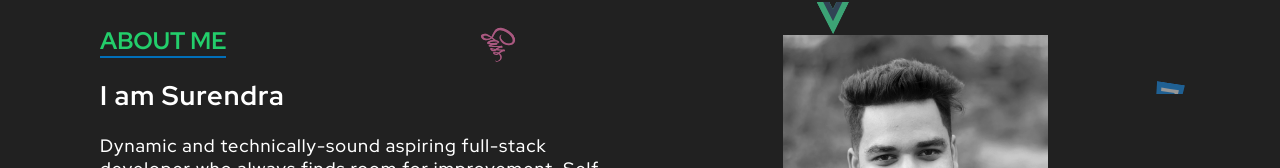
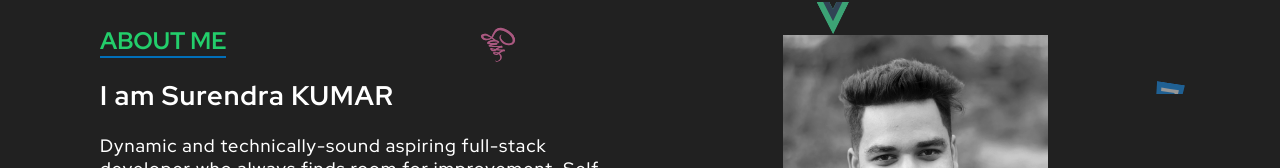
Before and after one commit to SurendraKumarRout/PORTFOLIO, a React (Create React App) app: page / in a window 1280 px wide. Shown: the part 706-874 px from the top of the page. Built offline with nearby package versions, Linux system fonts and the light colour scheme.

Commit message:
Change about

```diff
--- a/src/components/About/About.tsx
+++ b/src/components/About/About.tsx
@@ -20,7 +20,7 @@ export function About() {
           <h2>ABOUT ME</h2>
         </ScrollAnimation>
         <ScrollAnimation animateIn="fadeInLeft" delay={0.2 * 1000}>
-          <p id="head">I am Surendra</p>
+          <p id="head">I am Surendra KUMAR</p>
           <br></br>
           <p>
             Dynamic and technically-sound aspiring full-stack developer who
```
Also changed, not shown: 1 other file (tests, documents, lock files or other folders).
